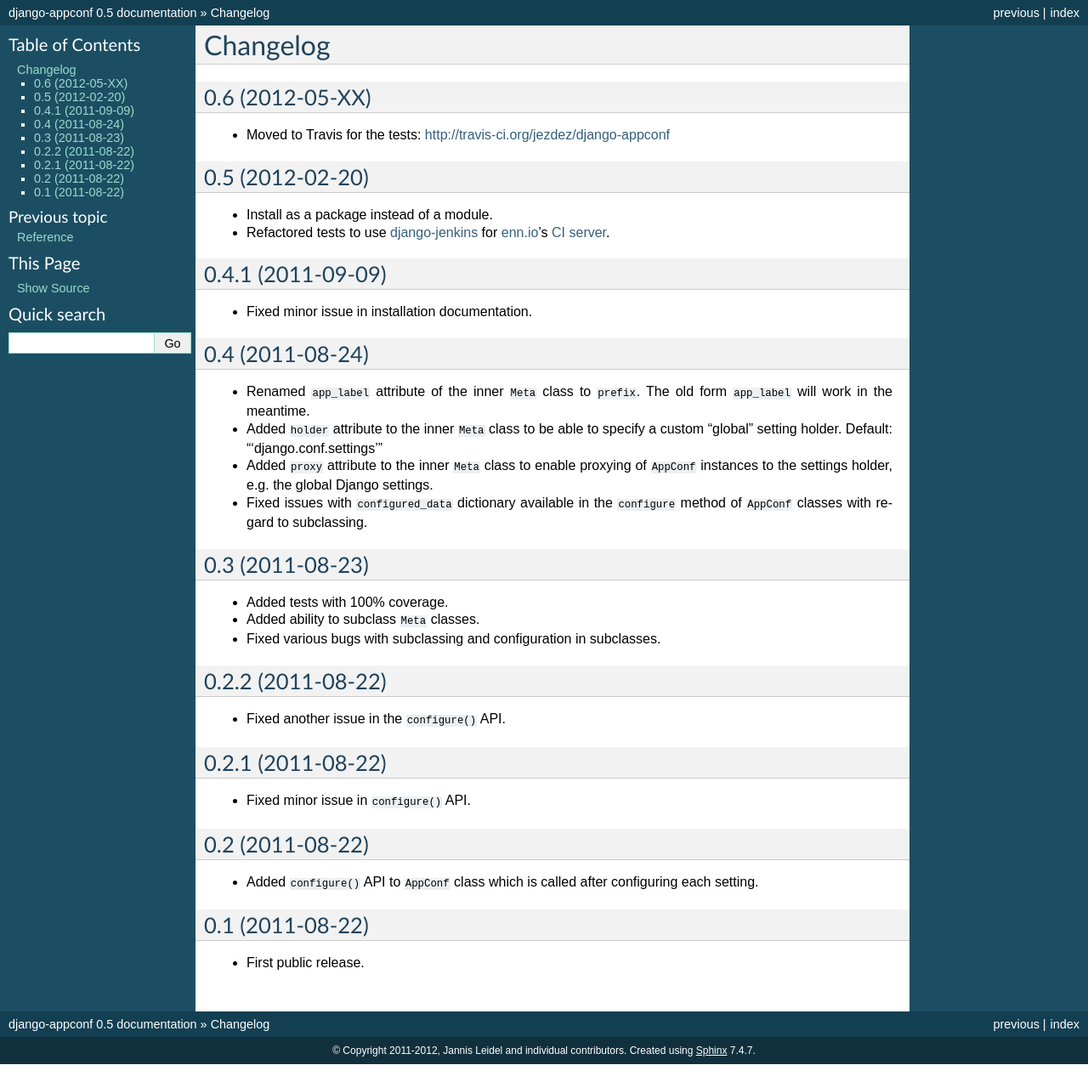
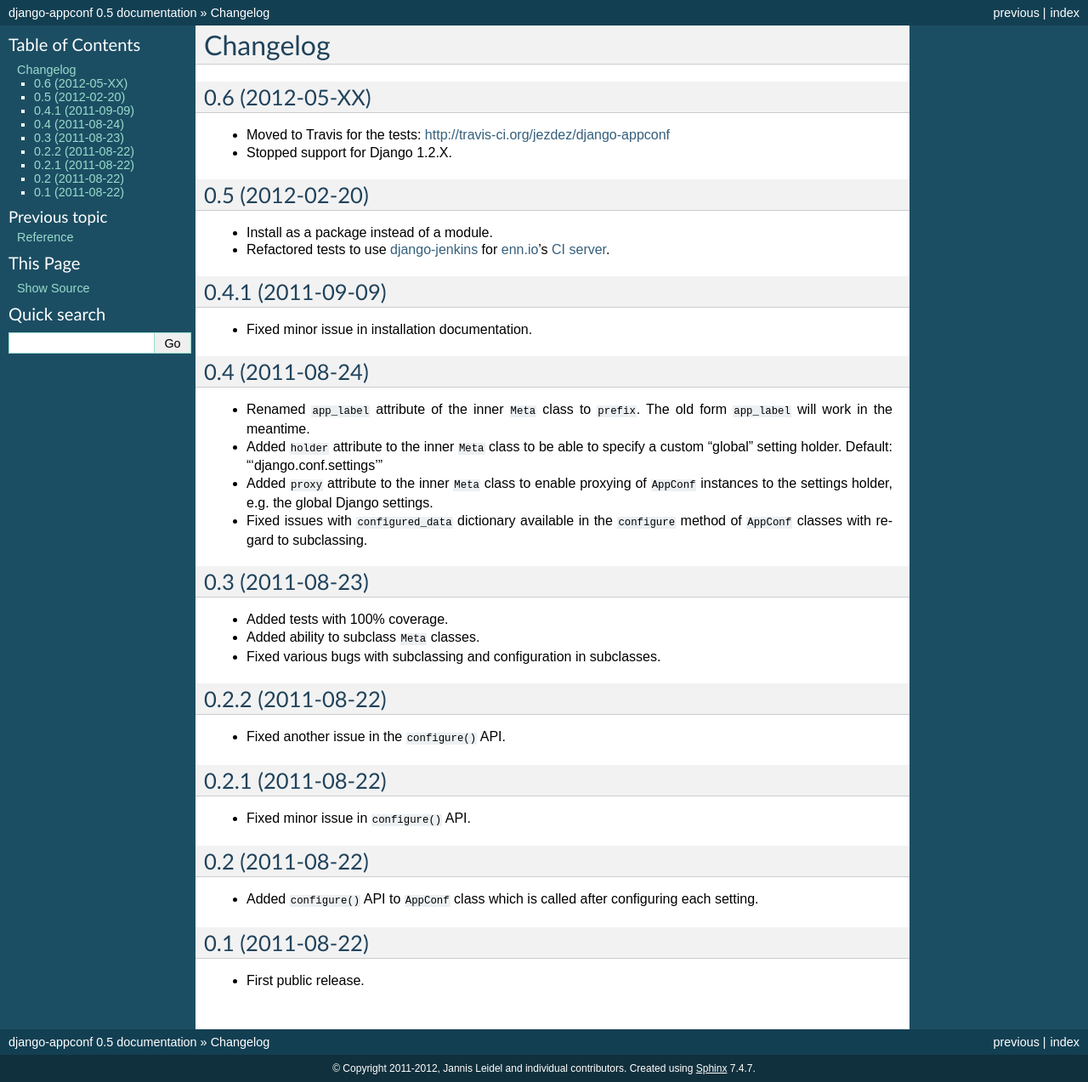
Before and after one commit to django-compressor/django-appconf, a Sphinx documentation site: the page built from docs/changelog.rst, in a window 1280 px wide. Shown: the whole page at 85% size. Built offline with Sphinx 7.4.7, drawn with Linux system fonts in a browser that asks for light colours; before the commit the page ends 1252 px from its top, so only the background shows below that.

Commit message:
Stopped 1.2.X support.

```diff
--- a/docs/changelog.rst
+++ b/docs/changelog.rst
@@ -5,6 +5,8 @@ Changelog
 ----------------
 
 * Moved to Travis for the tests: http://travis-ci.org/jezdez/django-appconf
+
+* Stopped support for Django 1.2.X.
 
 0.5 (2012-02-20)
 ----------------
```
Also changed, not shown: .travis.yml.
